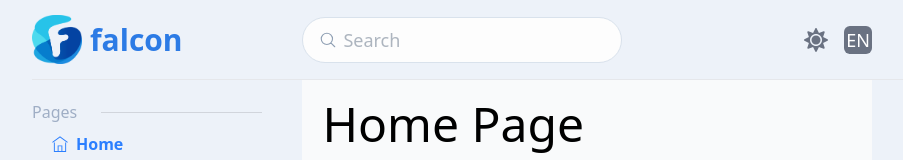
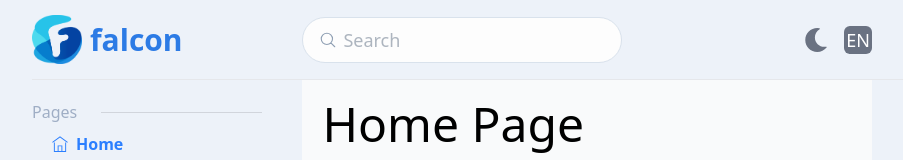
Before and after one commit to lasha-zumbadze/tsmu-intern, a React (Vite) app: page / in a window 1280 px wide. Shown: the top 160 px of the page, without its empty margins (168-1071 px from the left). Built offline with nearby package versions, Linux system fonts and the light colour scheme.

Commit message:
Configuration for theme changes, create a context for theme, create theme toggler button

```diff
--- a/src/App.jsx
+++ b/src/App.jsx
@@ -3,11 +3,13 @@ import { RouterProvider } from "react-router";
 import { Toaster } from "react-hot-toast";
 import { HelmetProvider } from "react-helmet-async";
 import { router as rootRouter } from "./routes";
+import { ThemeContextProvider } from "./context/ThemeContext";
 
 const queryClient = new QueryClient();
 
 function App() {
   return (
+    <ThemeContextProvider>
       <HelmetProvider>
         <QueryClientProvider client={queryClient}>
           <RouterProvider router={rootRouter} />
@@ -35,6 +37,7 @@ function App() {
           }}
         />
       </HelmetProvider>
+    </ThemeContextProvider>
   );
 }
 
--- a/src/components/layout/Header.jsx
+++ b/src/components/layout/Header.jsx
@@ -1,8 +1,8 @@
 import { useState } from "react";
 import Logo from "../ui/Logo";
 import SearchBar from "../ui/SearchBar";
-import { FaSun } from "react-icons/fa";
 import i18next from "i18next";
+import ThemeToggleButton from "../../components/ui/ThemeToggleBtn";
 
 function Header() {
   const [lng, setLng] = useState(
@@ -17,9 +17,7 @@ function Header() {
       <div className="flex justify-between items-center lg:px-10 ml-auto lg:ml-0">
         <SearchBar />
         <div className="flex items-center text-2xl text-gray-500 gap-4">
-          <span className="cursor-pointer hover:-translate-y-0.5 transition-all">
-            <FaSun />
-          </span>
+          <ThemeToggleButton />
           <button
             className="bg-gray-500 text-white text-lg w-7 h-7 rounded-md cursor-pointer hover:-translate-y-0.5 transition-all"
             onClick={() => {
--- /dev/null
+++ b/src/components/ui/ThemeToggleBtn.jsx
@@ -0,0 +1,22 @@
+import { FaMoon } from "react-icons/fa";
+import { FaSun } from "react-icons/fa";
+import { useThemeContext } from "../../context/ThemeContext";
+
+const ThemeToggleButton = () => {
+  const { theme, setTheme } = useThemeContext();
+
+  const toggleTheme = () => {
+    setTheme(theme === "light" ? "dark" : "light");
+  };
+
+  return (
+    <button
+      onClick={toggleTheme}
+      className="cursor-pointer hover:-translate-y-0.5 transition-all"
+    >
+      {theme === "dark" ? <FaSun /> : <FaMoon />}
+    </button>
+  );
+};
+
+export default ThemeToggleButton;
--- /dev/null
+++ b/src/context/ThemeContext.jsx
@@ -0,0 +1,26 @@
+import { createContext, useState, useEffect, useContext } from "react";
+
+const ThemeContext = createContext();
+
+export function ThemeContextProvider({ children }) {
+  const [theme, setTheme] = useState(localStorage.getItem("theme") || "light");
+
+  useEffect(() => {
+    if (theme === "dark") {
+      document.documentElement.classList.add("dark");
+    } else {
+      document.documentElement.classList.remove("dark");
+    }
+    localStorage.setItem("theme", theme);
+  }, [theme]);
+
+  return (
+    <ThemeContext.Provider value={{ theme, setTheme }}>
+      {children}
+    </ThemeContext.Provider>
+  );
+}
+
+export function useThemeContext() {
+  return useContext(ThemeContext);
+}
--- a/src/index.css
+++ b/src/index.css
@@ -1,4 +1,6 @@
 @import "tailwindcss";
+
+@custom-variant dark (&:where(.dark, .dark *));
 
 /* Hide scrollbar for Webkit browsers (Chrome, Safari) */
 ::-webkit-scrollbar {
```
Lines whose indentation alone changed are shown as unchanged.
